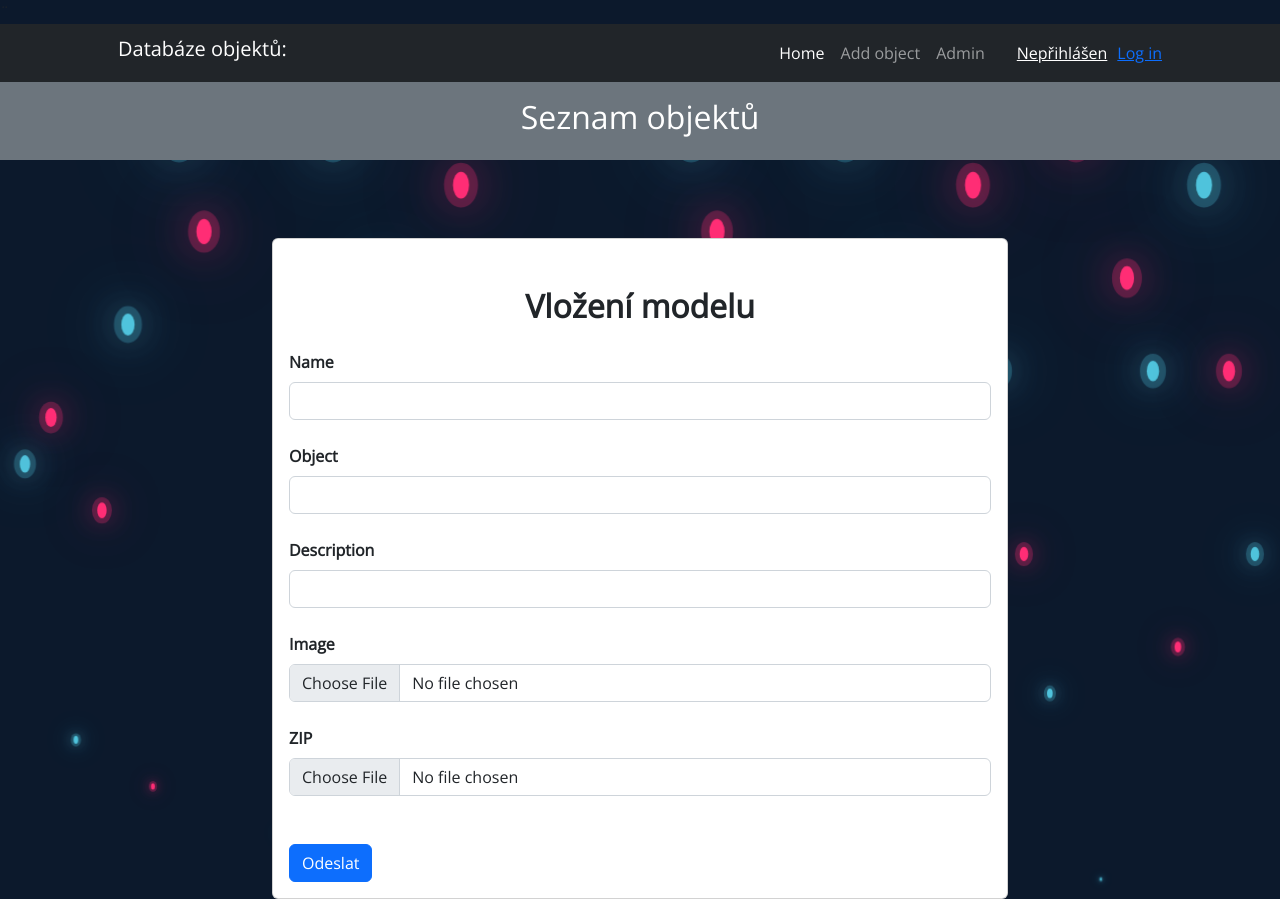
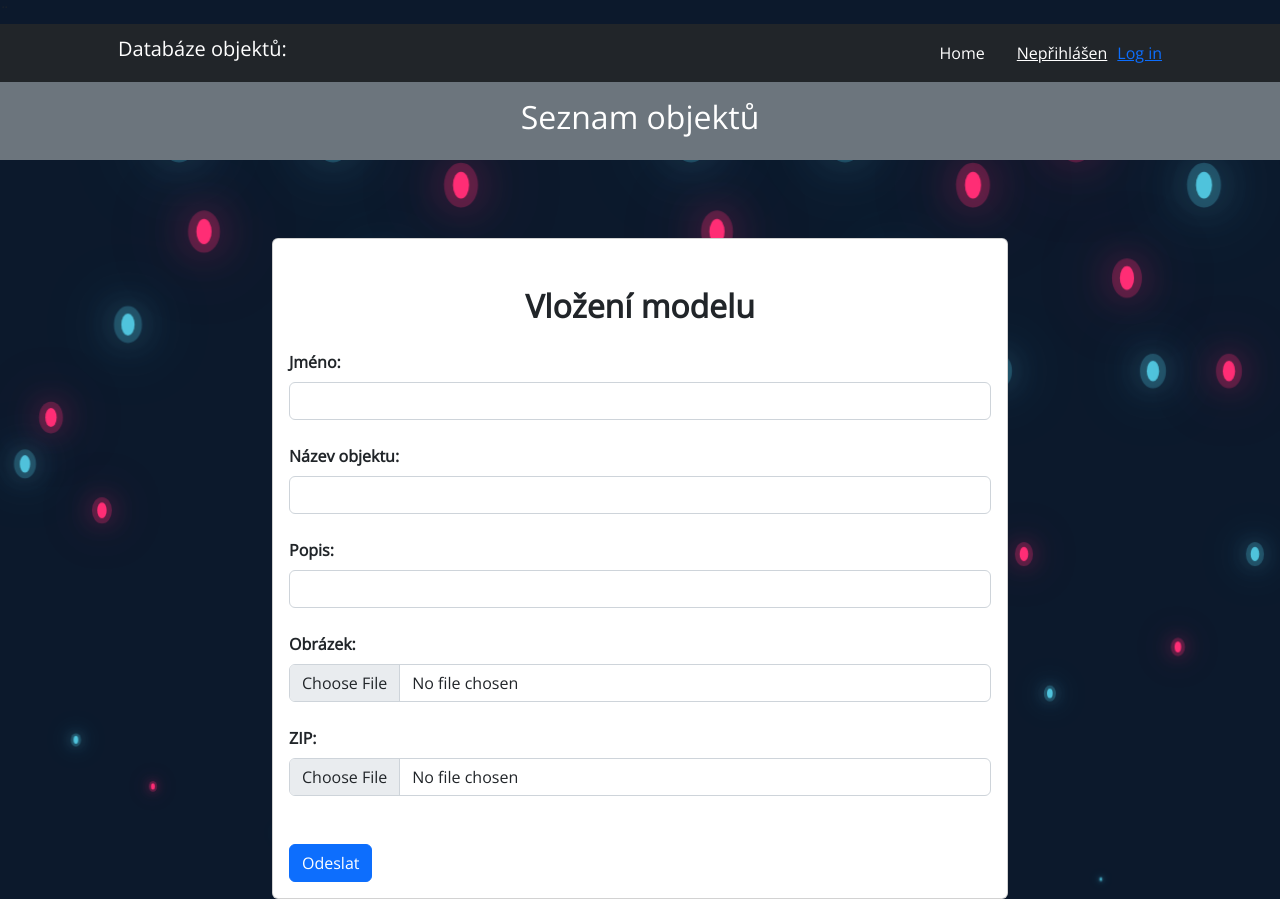
Before and after one commit to PanBurtik/Rocnikovy-projekt, a Django app: page /object/add-object/ in a window 1280 px wide. Run offline with Django 4.2, Linux system fonts and the light colour scheme; some libraries are stand-ins or nearby versions.

Commit message:
zobrazení-přihlášenému-uživateli

```diff
--- a/mysite/object/templates/addObj.html
+++ b/mysite/object/templates/addObj.html
@@ -12,24 +12,24 @@
                 <form action="" method="post" enctype="multipart/form-data">
                   {% csrf_token %}
                   <div class="mb-4">
-                    <label for="" class="form-label fw-bold">Name</label>
+                    <label for="" class="form-label fw-bold">Jméno:</label>
                     <input type="text" required name="name" class="form-control">
                   </div>
                   <div class="mb-4">
-                    <label for="" class="form-label fw-bold">Object</label>
+                    <label for="" class="form-label fw-bold">Název objektu:</label>
                     <input type="text" required name="object" class="form-control">
                   </div>
                   <div class="mb-4">
-                    <label for="" class="form-label fw-bold">Description</label>
+                    <label for="" class="form-label fw-bold">Popis:</label>
                     <input type="text"  name="description" class="form-control">
                   </div>
                   <div class="mb-4">
-                    <label for="" class="form-label fw-bold">Image</label>
+                    <label for="" class="form-label fw-bold">Obrázek:</label>
                     <input type="file"  name="photo" class="form-control">
                   </div>
                   <div class="mb-5">
-                    <label for="" class="form-label fw-bold">ZIP</label>
-                    <input type="file"class="form-control">
+                    <label for="" class="form-label fw-bold">ZIP:</label>
+                    <input type="file" name="zip_file" class="form-control">
                   </div>
 
                   <button type="submit" class="btn btn-primary">Odeslat</button>
--- a/mysite/object/templates/navbar.html
+++ b/mysite/object/templates/navbar.html
@@ -7,8 +7,12 @@
         <div class="collapse navbar-collapse" id="navbarSupportedContent">
             <ul class="navbar-nav ms-auto mb-2 mb-lg-0">
                 <li class="nav-item"><a class="nav-link active" aria-current="page" href="/object">Home</a></li>
+                {% if user.is_authenticated %}
                 <li class="nav-item"><a class="nav-link" href="/object/add-object">Add object</a></li>
+                {% endif %}
+                {% if user.is_authenticated and user.is_superuser %}
                 <li class="nav-item"><a class="nav-link" href="/admin">Admin</a></li>
+                {% endif %}
 
             </ul>
             <ul class="navbar-nav ms-4">
```
